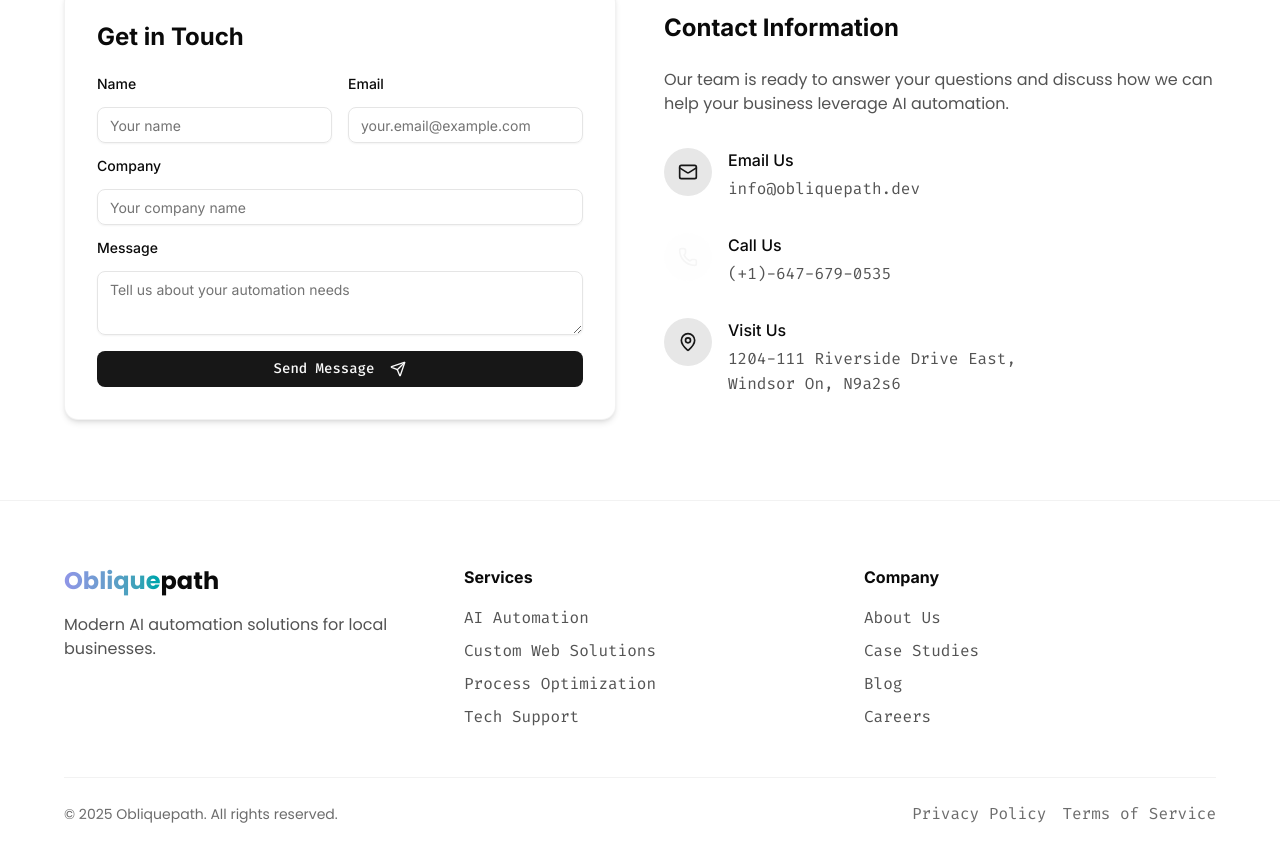
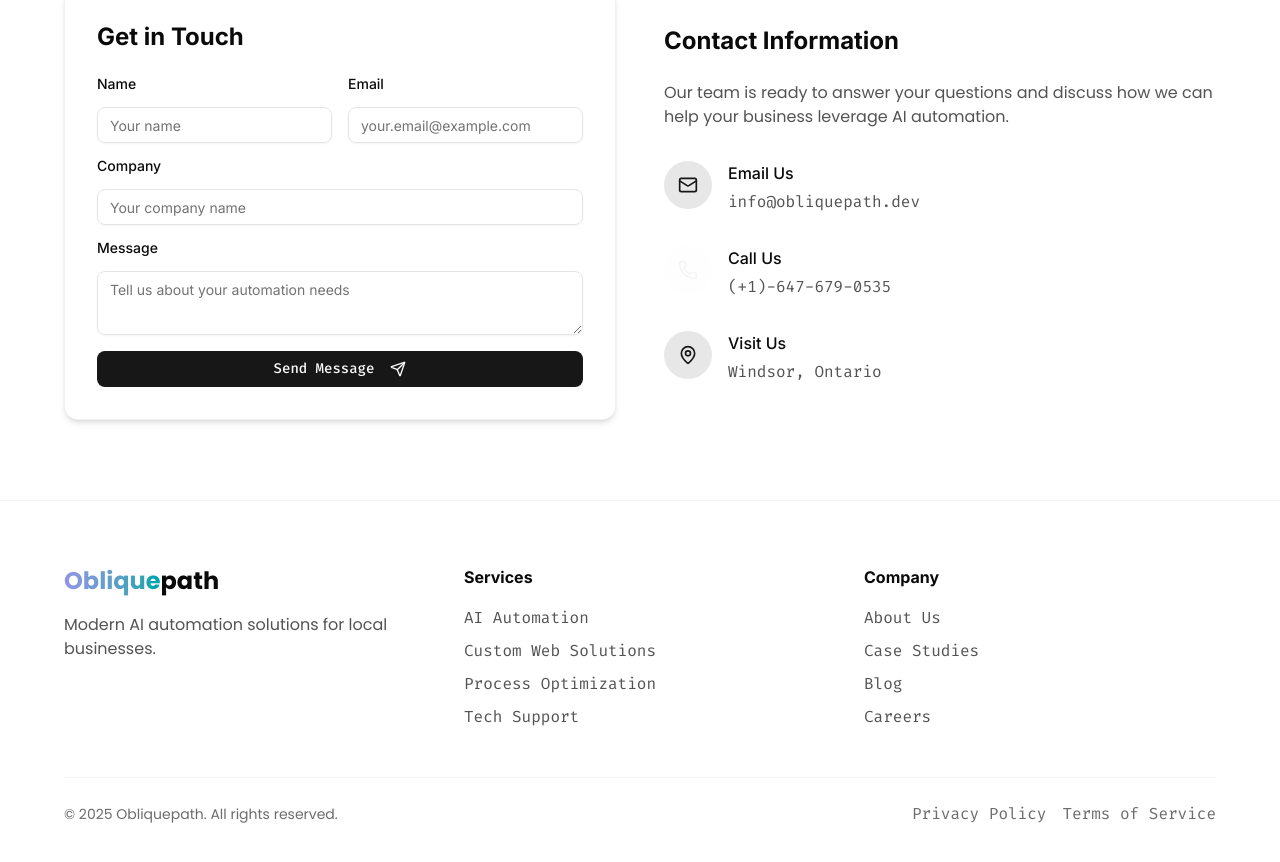
Before and after one commit to phil009/obliquepath, a Next.js app: page / in a window 1280 px wide. Shown: the part 3609-4471 px from the top of the page. Built offline with nearby package versions, Linux system fonts and the light colour scheme; no server answers.

Commit message:
edited address

```diff
--- a/components/home/contact-section.tsx
+++ b/components/home/contact-section.tsx
@@ -264,9 +264,7 @@ export function ContactSection() {
                     rel="noopener noreferrer"
                     className="text-foreground/70"
                   >
-                    1204-111 Riverside Drive East,
-                    <br />
-                    Windsor On, N9a2s6
+                    Windsor, Ontario
                   </a>
                 </div>
               </motion.div>
```
